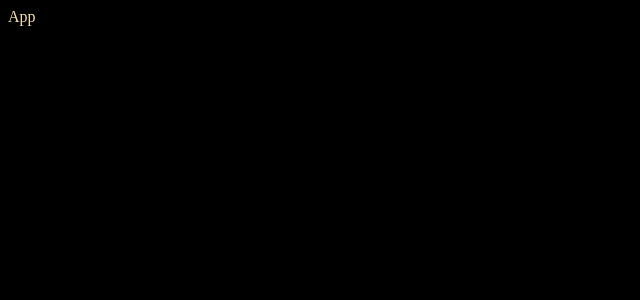
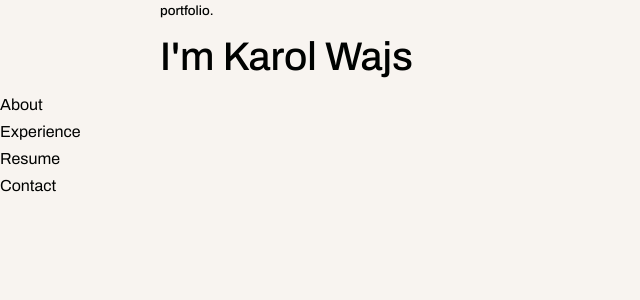
Before and after one commit to W4veN/react-portfolio-website, a React (Create React App) app: page / in a window 1280 px wide. Shown: the top 300 px of the page, without its empty margins (0-640 px from the left). Built offline with nearby package versions, Linux system fonts and the light colour scheme.

Commit message:
Some styles and header changes

```diff
--- a/src/App.jsx
+++ b/src/App.jsx
@@ -1,8 +1,19 @@
 import React from "react";
+import About from "./components/about/About";
+import Experience from "./components/experience/Experience";
+import Resume from "./components/resume/Resume";
+import Contact from "./components/contact/Contact";
+import Header from "./components/header/Header";
 
 const App= () => {
     return (
-        <div>App</div>
+        <>
+            <Header />
+            <About />
+            <Experience />
+            <Resume />
+            <Contact />
+        </>
     )
 }
 
--- /dev/null
+++ b/src/components/header/Header.jsx
@@ -0,0 +1,15 @@
+import React from "react";
+import './header.css';
+
+const Header= () => {
+    return (
+        <header>
+            <div className="container header__container">
+                <h5> portfolio.</h5>
+                <h1> I'm Karol Wajs </h1>
+            </div>
+        </header>
+    )
+}
+
+export default Header;
--- a/src/index.css
+++ b/src/index.css
@@ -1,4 +1,101 @@
+@import url("https://fonts.googleapis.com/css2?family=Archivo:wght@300;400;500;600&display=swap");
+
+* {
+  margin: 0;
+  padding: 0;
+  border: 0;
+  outline: 0;
+  box-sizing: border-box;
+  list-style: none;
+  text-decoration: none;
+}
+
+:root {
+  --color-bg: #f8f4f0;
+  --color-text-black: #000201;
+  --color-text-gray: #d3d3d3;
+
+  --transition: all 400ms ease;
+
+  --container-width-lg: 75%;
+  --container-width-md: 86%;
+  --container-width-ms: 90%;
+}
+
+html {
+  scroll-behavior: smooth;
+}
+
+::-webkit-scrollbar {
+  display: none;
+}
+
 body {
-    background: black;
-    color: wheat;
+  font-family: "Archivo", sans-serif;
+  background: var(--color-bg);
+  color: var(--color-text-black);
+
+  line-height: 1.7;
 }
+
+.container {
+  width: var(--container-width-lg);
+  margin: 0 auto;
+}
+
+h1,
+h2,
+h3,
+h4,
+h5 {
+  font-weight: 500;
+}
+
+h1 {
+  font-size: 2.5rem;
+}
+
+section {
+  margin-top: 8rem;
+}
+
+section > h2,
+section > h5 {
+  text-align: left;
+  color: var(--color-text-gray);
+}
+
+.text-dark {
+  color: var(--color-text-black);
+}
+
+a {
+  color: var(--color-text-gray);
+  transition: var(--transition);
+}
+
+a:hover {
+    color: var(--color-text-black);
+}
+
+.btn {
+    width: max-content;
+    display: inline-block;
+    padding: 0.75rem 1.2rem;
+    border-radius: 0.4rem;
+    cursor: pointer;
+    border: 1px solid var(--color-text-black);
+    transition: var(--transition);
+}
+
+.btn:hover {
+    background: var(--color-text-gray);
+    color: var(--color-text-black);
+    border-color: transparent;
+}
+
+img {
+    display: block;
+    width: 100%;
+    object-fit: cover;
+}
```
Also changed, not shown: src/components/header/header.css (added).
